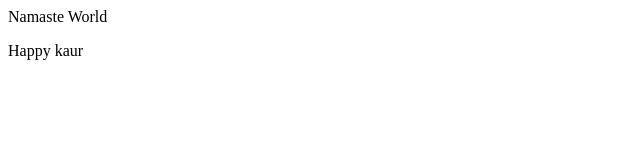
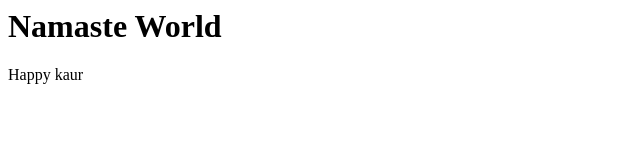
Before and after one commit to Happykaur2005/apnacollege-demo, a plain HTML site: page index.html in a window 1280 px wide. Shown: the whole page, without its empty margins (0-640 px from the left). Drawn offline with Linux system fonts and the light colour scheme.

Commit message:
Modified index

```diff
--- a/index.html
+++ b/index.html
@@ -1,2 +1,2 @@
-<hi>Namaste World</hi>
+<h1>Namaste World</h1>
 <p>Happy kaur</p>
```
